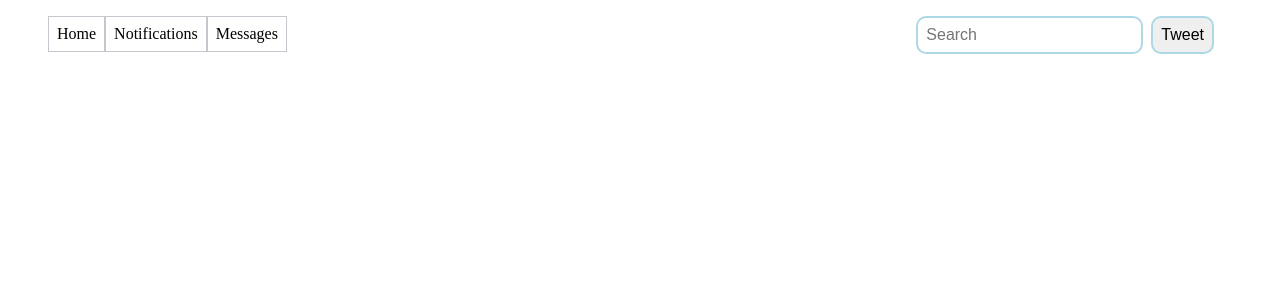
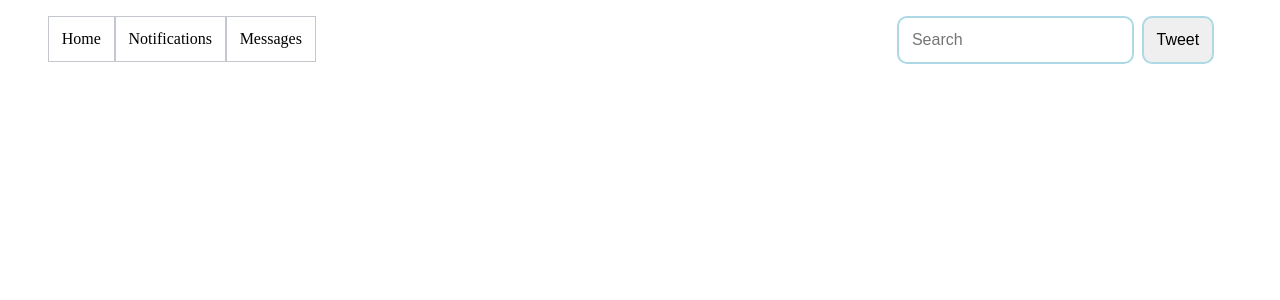
Before and after one commit to sn31/social-media-clone, a React app: page / in a window 1280 px wide. Shown: the top 300 px of the page. Built offline with nearby package versions, Linux system fonts and the light colour scheme.

Commit message:
complete styling Header component

```diff
--- a/src/components/NavBar.jsx
+++ b/src/components/NavBar.jsx
@@ -7,7 +7,7 @@ function NavBar() {
             listStyleType: 'none',
             border: '1px solid #c4c8ce',
             float: 'left',
-            padding: '0.5em'
+            padding: '0.8em'
         },
         listStyles: {
             backgroundColor: '#c4c8ce',
@@ -16,7 +16,7 @@ function NavBar() {
     };
 
     return (
-        <div style={{backgroundColor:'#c4c8ce'}}>
+        <div>
             <ul style={NavBarStyles.listStyles}>
                 <li style={NavBarStyles.listItemStyles}>Home</li>
                 <li style={NavBarStyles.listItemStyles}>Notifications</li>
--- a/src/components/SearchBar.jsx
+++ b/src/components/SearchBar.jsx
@@ -11,7 +11,7 @@ function SearchBar() {
         inputStyles: {
             fontSize: '1em',
             marginRight: '0.5em',
-            padding: '0.5em',
+            padding: '0.8em',
             borderRadius: '10px',
             border: '2px solid lightblue'
         }
```
